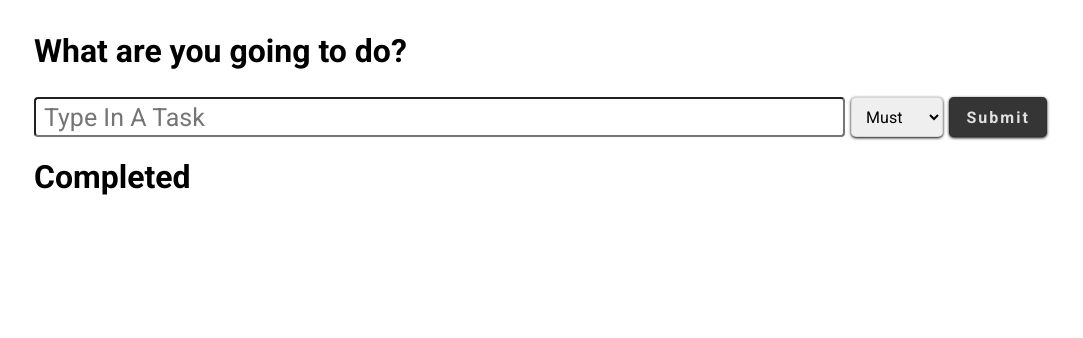
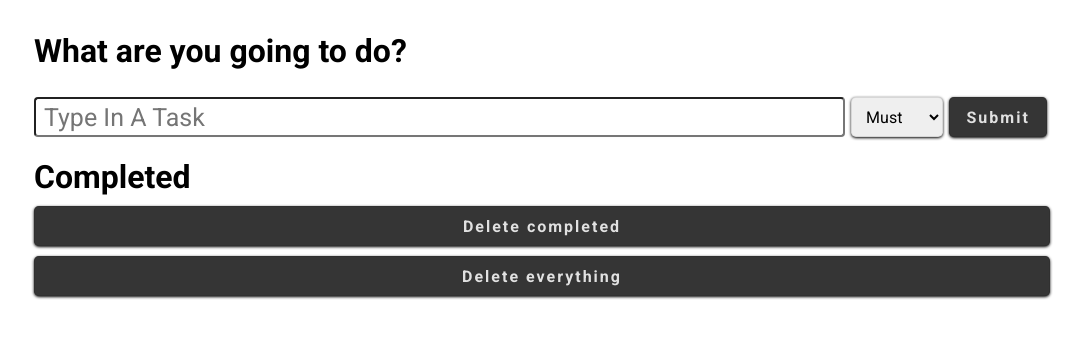
Before and after one commit to kvlasic/to-do-list, a plain HTML site: page index.html in a window 1280 px wide. Shown: the whole page, without its empty margins (98-1181 px from the left). Drawn offline with Linux system fonts and the light colour scheme.

Commit message:
added functions to remove completed tasks and remove everything

```diff
--- a/index.html
+++ b/index.html
@@ -23,6 +23,8 @@
     <ul id="not-completed"></ul>
     <h1>Completed</h1>
     <ul id="completed"></ul>
+    <button id="delCompleted" onclick="deleteCompleted()">Delete completed</button>
+    <button id="delEverything" onclick="deleteEverything()">Delete everything</button>
 </body>
 <script src="main.js"></script>
 
--- a/main.js
+++ b/main.js
@@ -69,6 +69,22 @@ const toggleCompleted = (id) => {
 
 function updateToDoListItem(id, newData) {
     filterTodos(); // draw filtered todos as todos have been updated
+}
+
+function deleteCompleted() {
+    todos = todos.filter((todo) => {
+        return !todo.completed
+    })
+    localStorage.setItem("todos", JSON.stringify(todos));
+    filterTodos();
+    drawList();
+}
+
+function deleteEverything() {
+    todos = [];
+    localStorage.setItem("todos", JSON.stringify(todos));
+    filterTodos();
+    drawList();
 }
 
 // update the whole list
--- a/styles.css
+++ b/styles.css
@@ -32,7 +32,9 @@ ul {
 .submit,
 .delete-button,
 .edit-button,
-.save-button {
+.save-button,
+#delCompleted,
+#delEverything {
     background-color: rgb(53, 53, 53);
     border: 1px solid rgba(0, 0, 0, 0.1);
     border-radius: 0.3rem;
@@ -74,6 +76,12 @@ select,
 .delete-button {
     background-color: rgba(255, 99, 71, 1);
     margin-right: 0;
+}
+
+#delCompleted,
+#delEverything {
+    width: 100%;
+    margin-top: 10px;
 }
 
 form,
```
